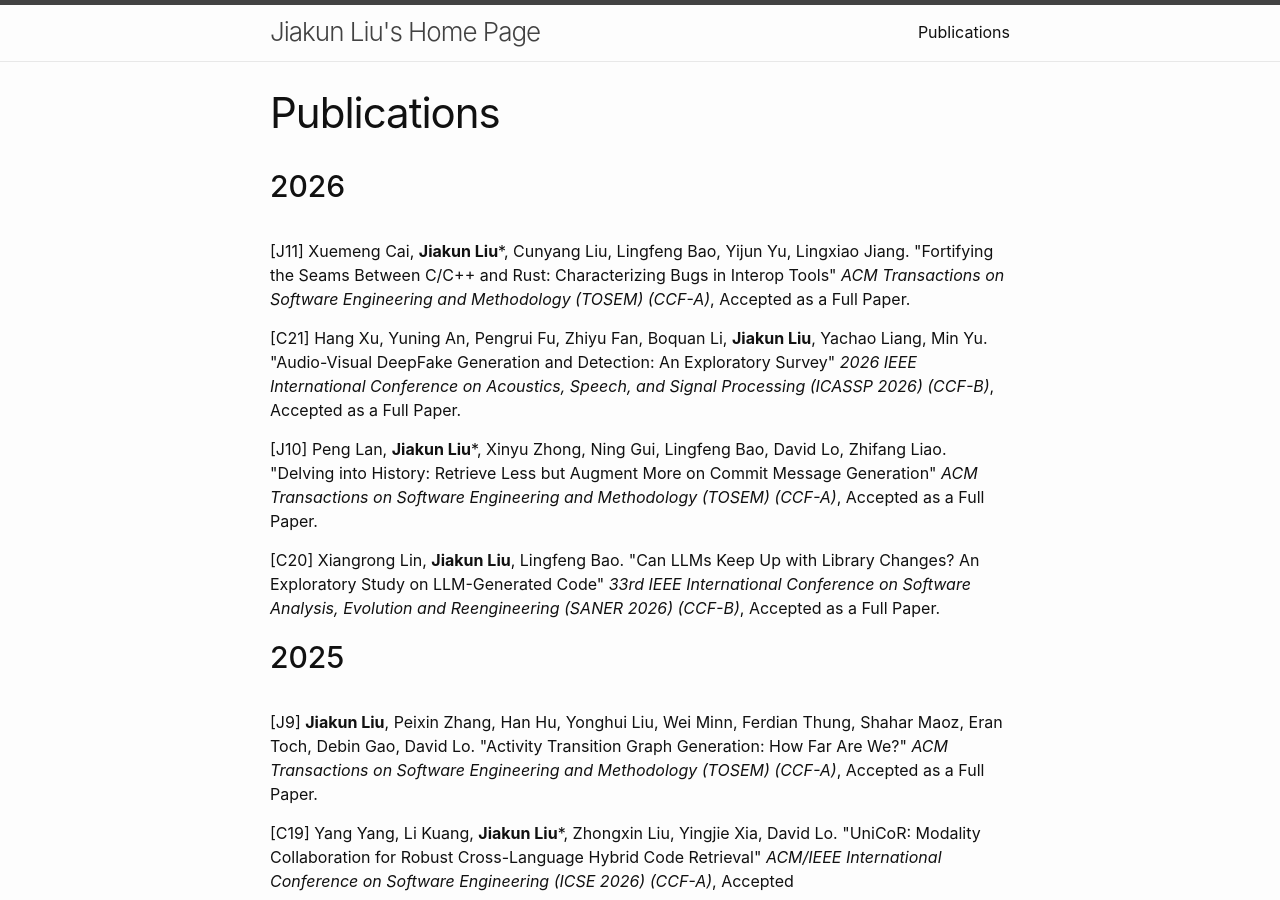
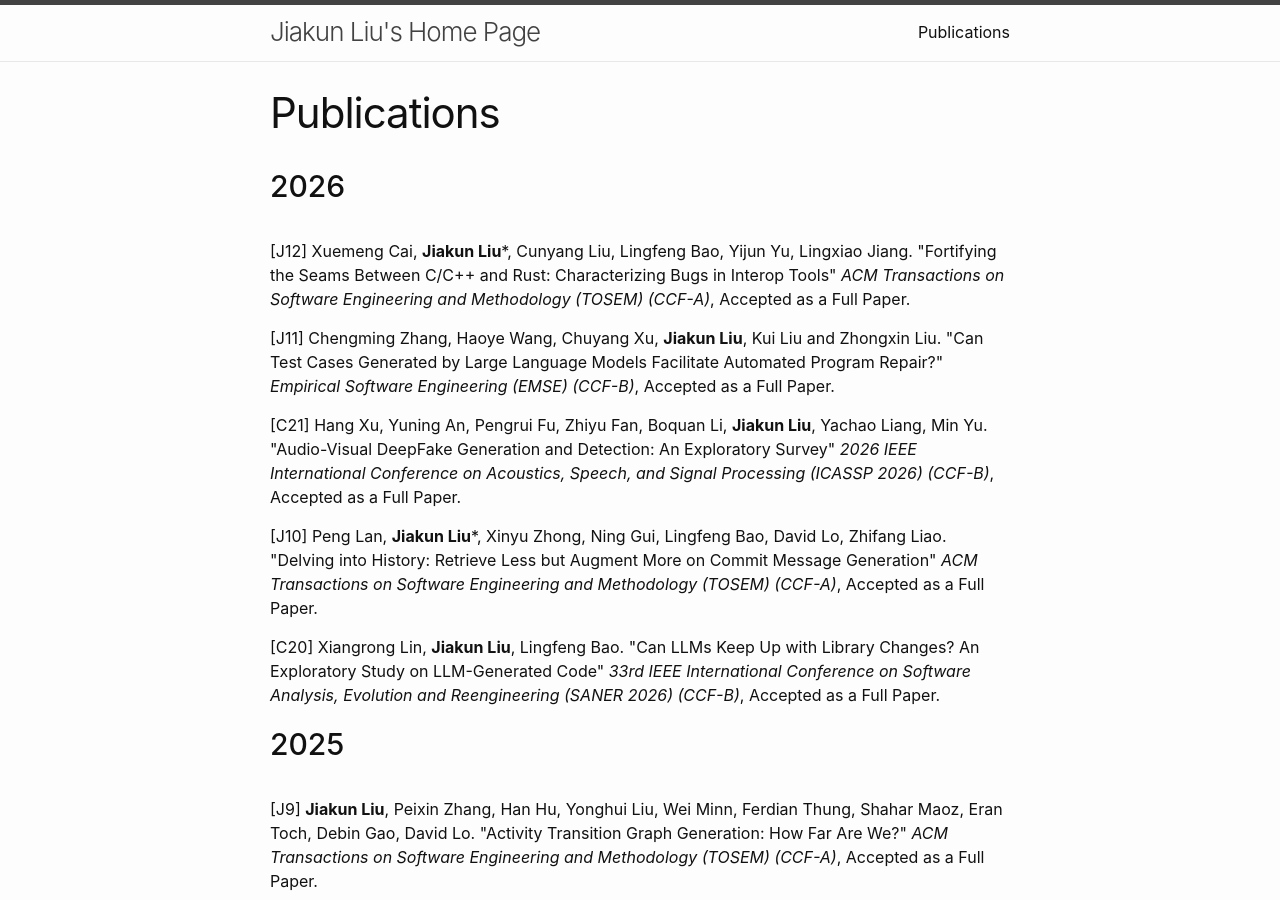
Before and after one commit to jiakun-liu/jiakun-liu.github.io, a Jekyll site: the page built from papers.md, in a window 1280 px wide and 900 px high. Built offline with Jekyll 4.4.1, drawn with Linux system fonts in a browser that asks for light colours.

Commit message:
add emse 2026

```diff
--- a/_data/papers.json
+++ b/_data/papers.json
@@ -1,10 +1,17 @@
 {
     "2026": [
         {
-            "idx": "J11",
+            "idx": "J12",
             "title": "Fortifying the Seams Between C/C++ and Rust: Characterizing Bugs in Interop Tools",
             "authors": "Xuemeng Cai, <b>Jiakun Liu</b>*, Cunyang Liu, Lingfeng Bao, Yijun Yu, Lingxiao Jiang",
             "venue": "ACM Transactions on Software Engineering and Methodology (TOSEM) (CCF-A)",
+            "status": "Accepted as a Full Paper."
+        },
+        {
+            "idx": "J11",
+            "title": "Can Test Cases Generated by Large Language Models Facilitate Automated Program Repair?",
+            "authors": "Chengming Zhang, Haoye Wang, Chuyang Xu, <b>Jiakun Liu</b>, Kui Liu and Zhongxin Liu",
+            "venue": "Empirical Software Engineering (EMSE) (CCF-B)",
             "status": "Accepted as a Full Paper."
         },
         {
```
